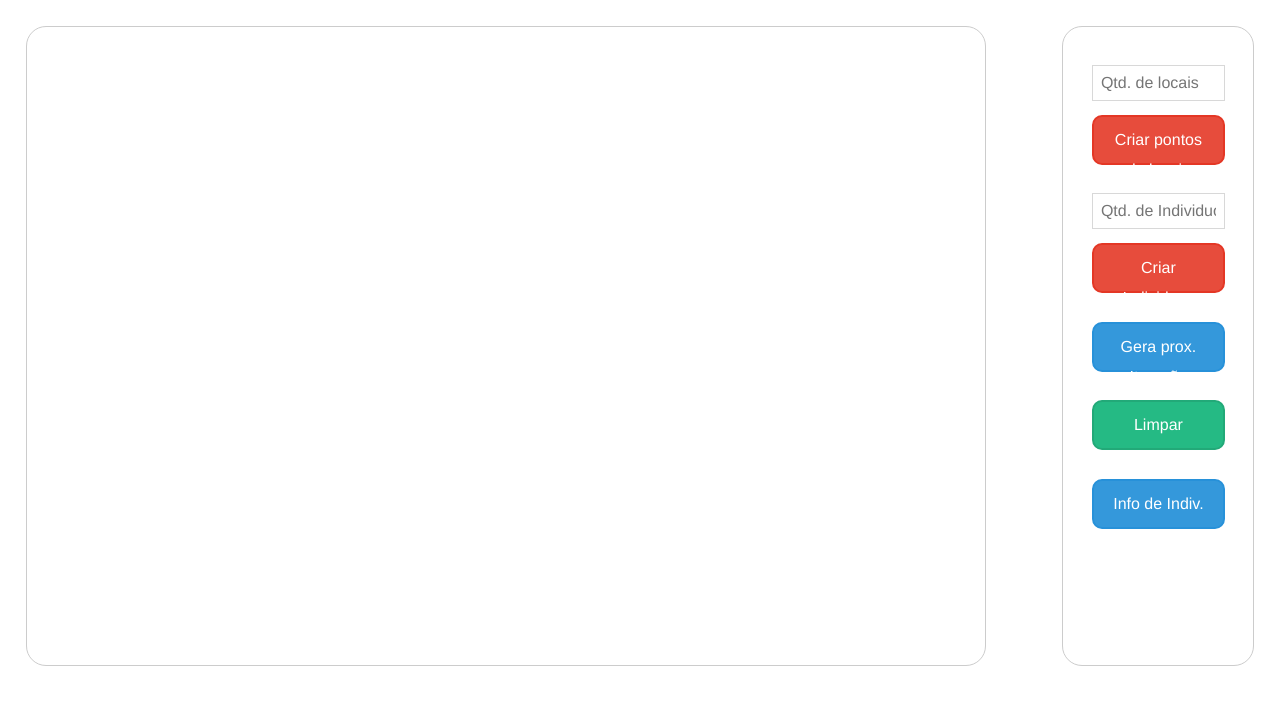
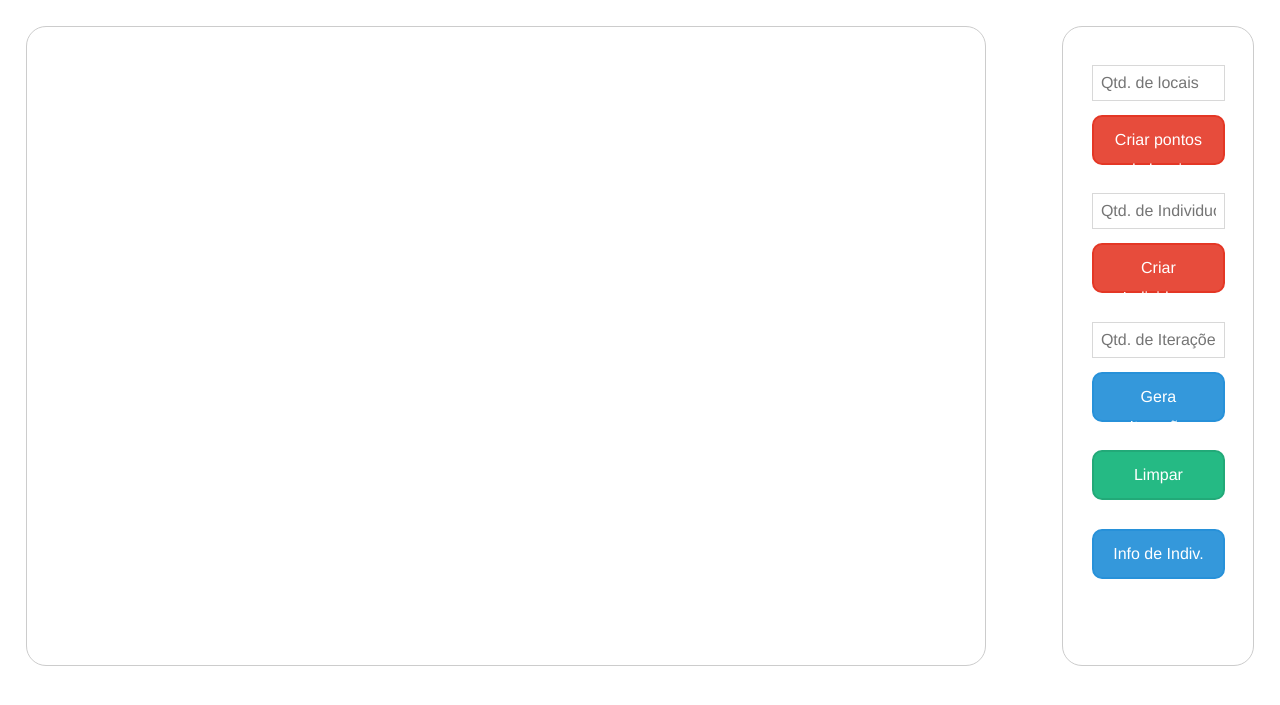
Before and after one commit to Flaviomagalhaest/PSO-tsp, a Django app: template templates/PSO-tsp/index.html in a window 1280 px wide. Shown: the top 705 px of the page. Run offline with Django 3.2, Linux system fonts and the light colour scheme; the template is opened without the code that fills it, so the values that code supplies are empty.

Commit message:
[PSO-tsp] Adicionando textbox de interaçoes no front

```diff
--- a/static/PSO-tsp/js/tspController.js
+++ b/static/PSO-tsp/js/tspController.js
@@ -116,10 +116,11 @@ function montaModalComIndividuos() {
     '
     return html;
 }
-function gerarIteracao(numeroIteracoes) {
+function gerarIteracao() {
+    var numeroIteracoes = $('#qtdIteracao').val();
     var retornoAjax;
     if(individuos.length > 0) {
-        retornoAjax = iterar(interacao, numeroIteracoes);
+        retornoAjax = iterar(interacao, parseInt(numeroIteracoes));
     }
     individuos = []
     retornoAjax.forEach(function(indiv) {
@@ -138,7 +139,7 @@ function criaPontosClick() {
 }
 
 function gerarProxIteracaoClick() {
-    gerarIteracao(1);
+    gerarIteracao();
 }
 
 function limparTelaClick() {
--- a/templates/PSO-tsp/index.html
+++ b/templates/PSO-tsp/index.html
@@ -30,7 +30,10 @@
     </div>
     <div class="itemMenu">
         <div class="botaoMenuDiv">
-            <a id="gerarProxIteracaoClick" onclick="gerarProxIteracaoClick()" class="botaoMenu btn--blue">Gera prox. Iteração</a>
+            <input type="text" id="qtdIteracao" placeholder="Qtd. de Iterações">
+        </div>
+        <div class="botaoMenuDiv">
+            <a id="gerarProxIteracaoClick" onclick="gerarProxIteracaoClick()" class="botaoMenu btn--blue">Gera Iteração</a>
         </div>
     </div>
     <div class="itemMenu">
```
